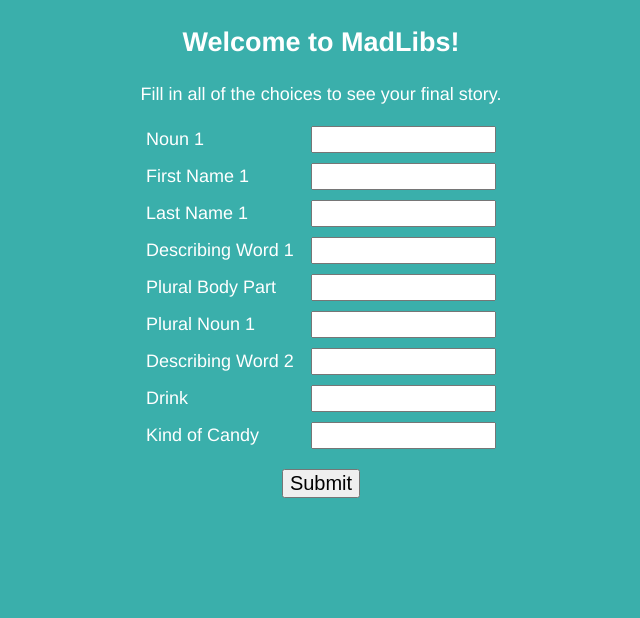
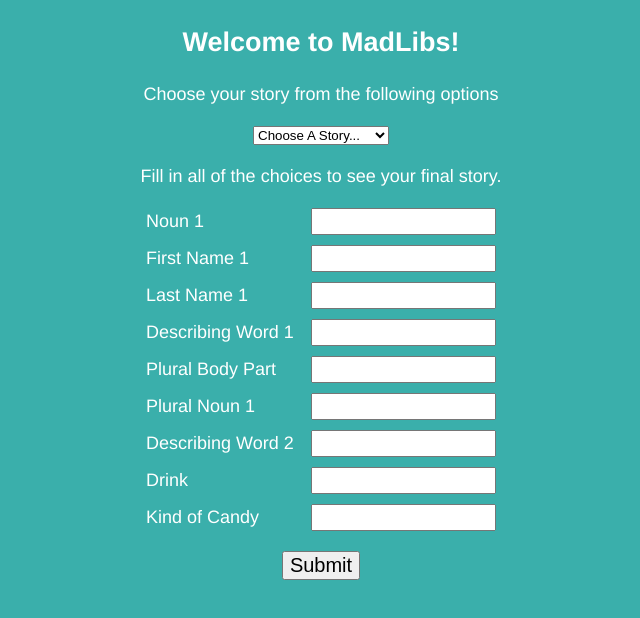
Before and after one commit to zhengcao/madlib, a React (Create React App) app: page / in a window 1280 px wide. Shown: the top 618 px of the page, without its empty margins (319-959 px from the left). Built offline with nearby package versions, Linux system fonts and the light colour scheme.

Commit message:
Add dropdown menu and successfully pass index to updateStoryForm

```diff
--- a/src/App.js
+++ b/src/App.js
@@ -3,6 +3,7 @@ import './App.css';
 import MadLibs from './madlibs/MadLibs.js';
 import Story from './components/Story.js';
 import NewStoryForm from './components/NewStoryForm.js';
+import DropDownMenu from './components/DropDownMenu.js';
 
 class App extends Component {
   constructor() {
@@ -44,10 +45,24 @@ class App extends Component {
     });
   }
 
+  updateStoryForm = (storyIndex) => {
+    console.log(storyIndex);
+  }
+
   render() {
+    let titles = [];
+    MadLibs.map ((madlib) => {
+      titles.push(madlib.title);
+    });
+
     return (
       <section className="App">
         <h1>Welcome to MadLibs!</h1>
+        <p>Choose your story from the following options</p>
+        <DropDownMenu
+          titles={titles}
+          updateStoryForm={this.updateStoryForm}
+          />
         <p>Fill in all of the choices to see your final story.</p>
         <NewStoryForm
           updateWord={this.updateWord}
--- /dev/null
+++ b/src/components/DropDownMenu.js
@@ -0,0 +1,33 @@
+import React, { Component } from 'react';
+import PropTypes from 'prop-types';
+import './DropDownMenu.css';
+
+class DropDownMenu extends Component {
+  static propTypes = {
+    updateStoryForm: PropTypes.func.isRequired,
+    titles: PropTypes.array.isRequired,
+  }
+
+  onSelect = (storyIndex) => {
+    this.props.updateStoryForm(storyIndex);
+  }
+
+  render() {
+    let titles = this.props.titles;
+    let options = titles.map((title, index) => {
+      return(<option key={index} value={index}>{title}</option>);
+    });
+
+    return (
+      <select
+        className="dropdown"
+        onChange={(event) => {this.onSelect(event.target.value)}}
+        >
+        <option selected="true" disabled="true">Choose A Story...</option>
+        {options}
+      </select>
+    );
+  }
+}
+
+export default DropDownMenu;
```
Also changed, not shown: src/components/DropDownMenu.css (added).
